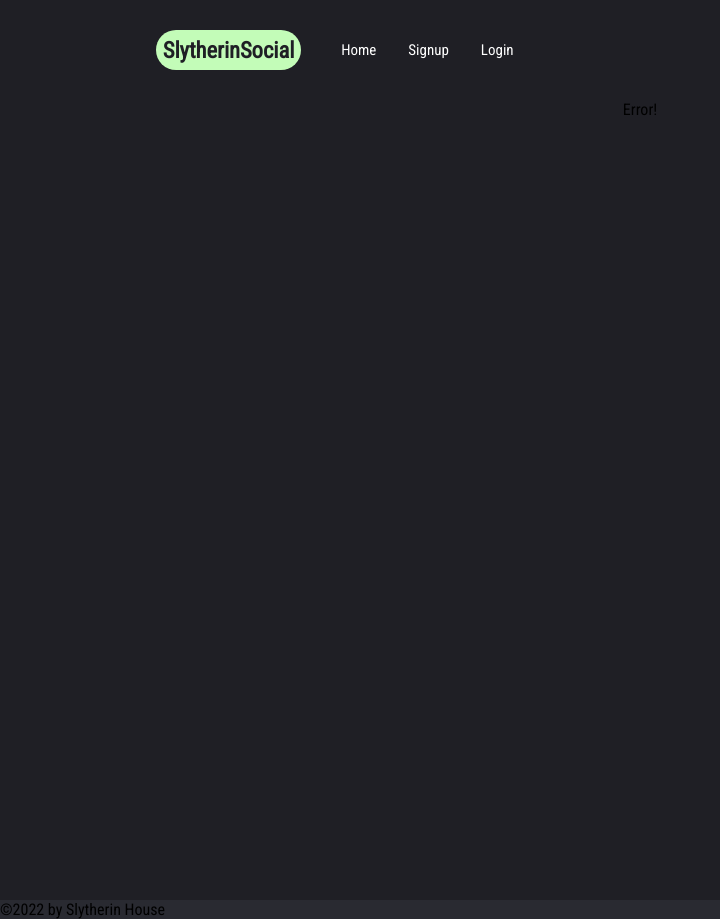
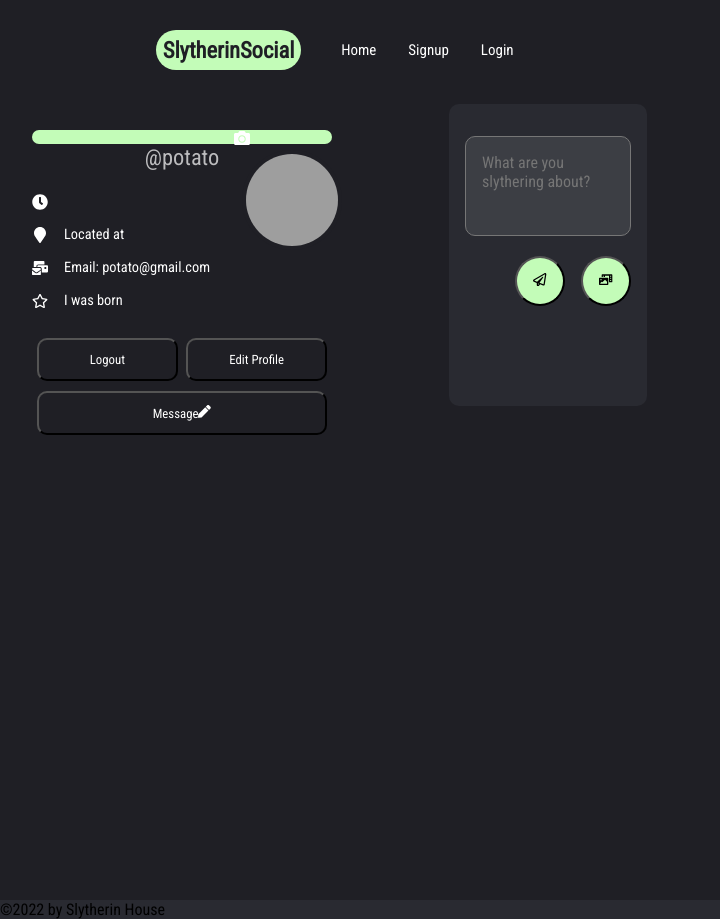
Before and after one commit to slytherin-CU-VIRT-BO/slytherin-social-app, a React (Create React App) app in the folder client/: page /profile in a window 1280 px wide. Shown: the whole page, without its empty margins (0-720 px from the left). Built offline with nearby package versions, Linux system fonts and the light colour scheme; no server answers; grey boxes are pictures that could not be loaded.

Commit message:
testuser for profilepage in

```diff
--- a/client/src/components/ProfilePage/ProfilePage.js
+++ b/client/src/components/ProfilePage/ProfilePage.js
@@ -11,27 +11,57 @@ import { Link } from "react-router-dom";
 const ProfilePage = (props) => {
   const { loading, error, data } = useQuery(GET_USER, {
     variables: {
-      username: props.username
+      username: "potato"
     }
   });
 
+  const testUser = {
+
+      "user": {
+        "username": "potato",
+        "firstName": null,
+        "lastName": null,
+        "email": "potato@gmail.com",
+        "posts": [
+          {
+            "postText": "potato",
+            "createdAt": "Aug 3rd, 2022 at 6:28 pm",
+            "comments": []
+          },
+          {
+            "postText": "potato",
+            "createdAt": "Aug 3rd, 2022 at 6:28 pm",
+            "comments": []
+          },
+          {
+            "postText": "potato",
+            "createdAt": "Aug 3rd, 2022 at 6:28 pm",
+            "comments": []
+          }
+        ],
+        "friends": [],
+        "friendRequests": []
+
+    }
+  };
+
   const renderPage = () => {
-    if (loading) {
-      return <div>Loading...</div>;
-    }
-    if (error) {
-      console.error(error);
-      return <div>Error!</div>;
-    }
+    // if (loading) {
+    //   return <div>Loading...</div>;
+    // }
+    // if (error) {
+    //   console.error(error);
+    //   return <div>Error!</div>;
+    // }
       return (
         <div>
           <h2 className="profile-name">
-            {data.user.firstName} {data.user.lastName}
+            {testUser.user.firstName} {testUser.user.lastName}
           </h2>
 
           <section className="dash">
             <div className="dashleft">
-              <ProfileCard data={data.user} />
+              <ProfileCard data={testUser.user} />
             </div>
 
             <main className="dashmiddle">
@@ -40,7 +70,7 @@ const ProfilePage = (props) => {
             </main>
 
             <aside className="dashright userlist">
-              <FriendsList friends={data.user.friends} />
+              <FriendsList friends={testUser.user.friends} />
             </aside>
           </section>
         </div>
```
